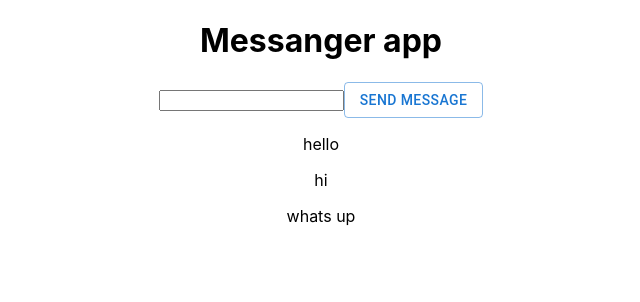
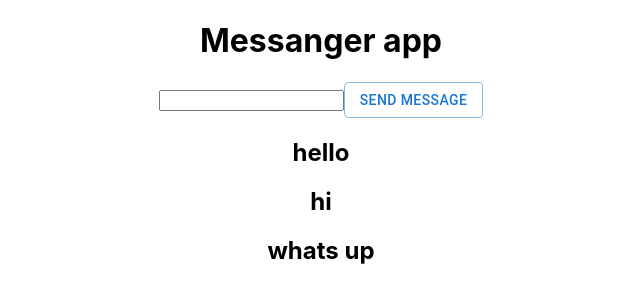
Before and after one commit to juan497/messanger-app, a React (Create React App) app: page / in a window 1280 px wide. Shown: the top 302 px of the page, without its empty margins (319-959 px from the left). Built offline with nearby package versions, Linux system fonts and the light colour scheme.

Commit message:
made a message react component.

```diff
--- a/src/App.js
+++ b/src/App.js
@@ -2,6 +2,7 @@ import logo from './logo.svg';
 import './App.css';
 import { Button } from '@mui/material';
 import { useState } from 'react';
+import Message from './components/Message';
 
 
 function App() {
@@ -31,7 +32,7 @@ function App() {
 
       {
         messages.map(message =>(
-          <p>{message}</p>
+          <Message text={message}/>
         ))
       }
     </div>
--- /dev/null
+++ b/src/components/Message.js
@@ -0,0 +1,13 @@
+
+//with the es7 extension type rfce to make boiler plate component.
+import React from 'react'
+
+function Message(props) {
+  return (
+    <div>
+        <h2>{props.text}</h2>
+    </div>
+  )
+}
+
+export default Message
```
Also changed, not shown: src/components/Message.css (added).
